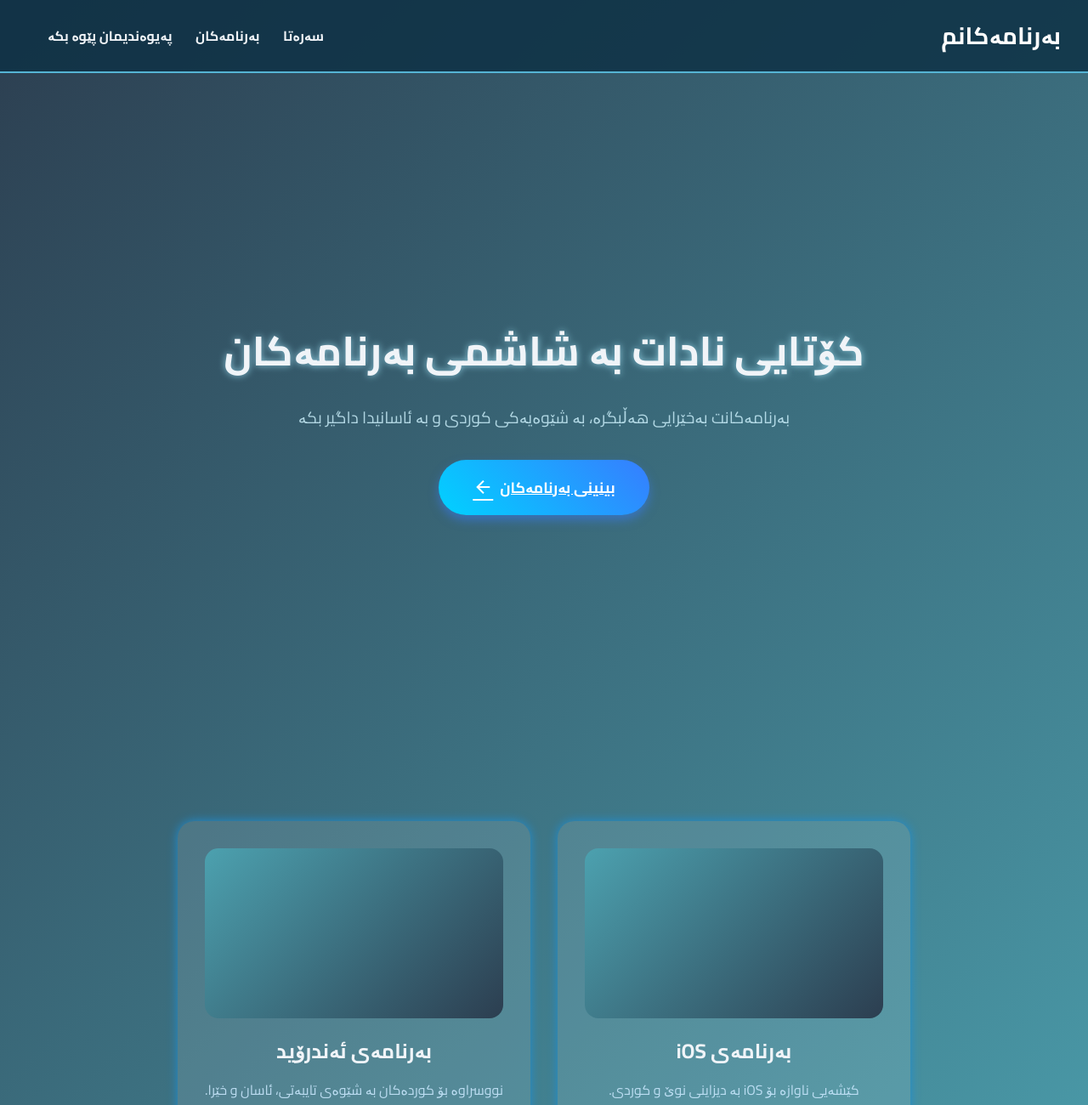
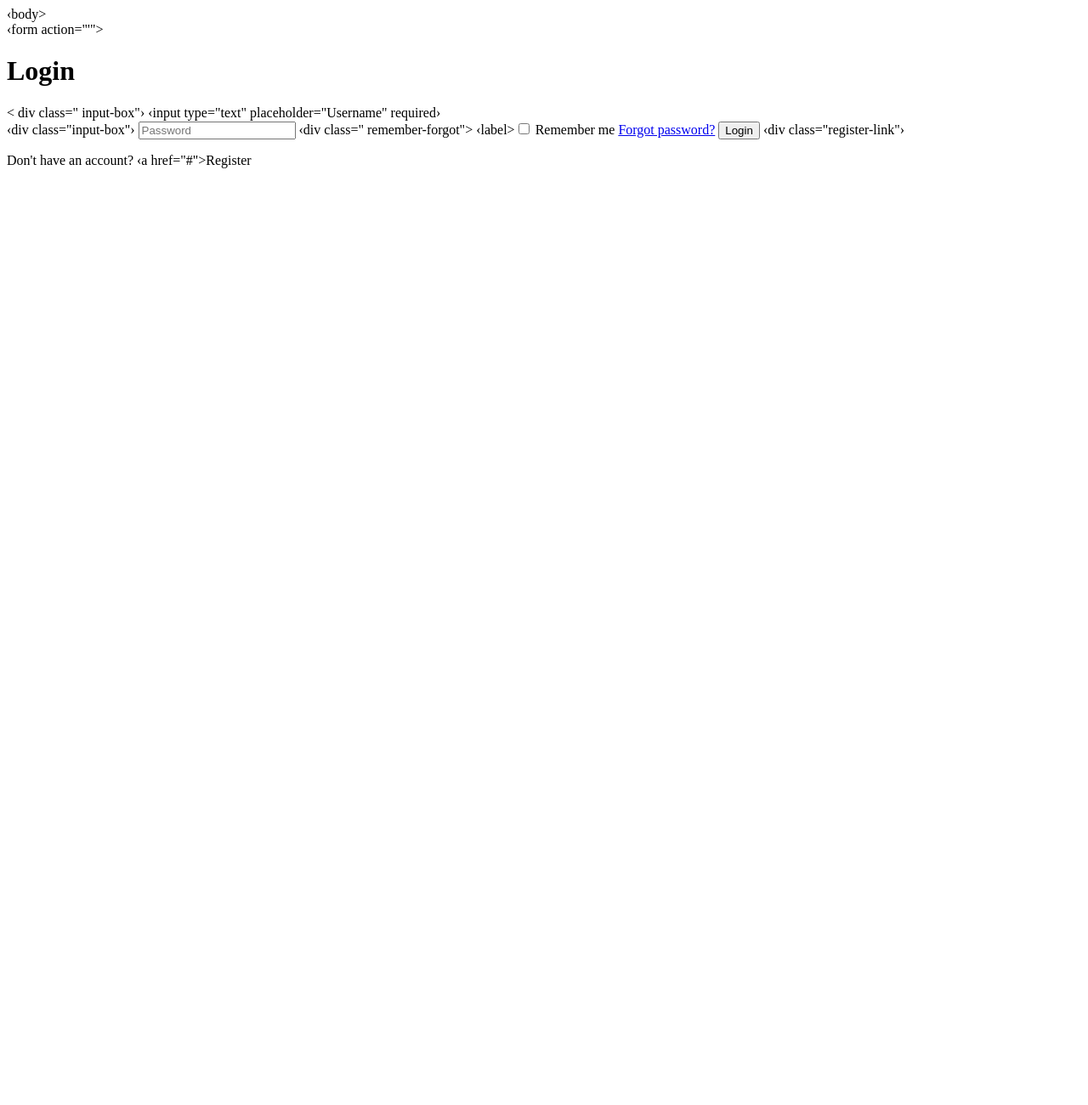
Before and after one commit to zhiwar404M/Website_2_, a plain HTML site: page index.html in a window 1280 px wide. Shown: the top 1300 px of the page at 85% size. After the commit the page ends 800 px from the top, so only its background shows below. Drawn offline with Linux system fonts and the light colour scheme.

Commit message:
Update index.html

```diff
--- a/index.html
+++ b/index.html
@@ -1,191 +1,26 @@
-<!DOCTYPE html>
-<html lang="ku" dir="rtl">
-<head>
-  <meta charset="UTF-8" />
-  <meta name="viewport" content="width=device-width, initial-scale=1" />
-  <title>بەرنامەکانم - کوردی و ناوازە</title>
-  <link href="https://fonts.googleapis.com/css2?family=Cairo:wght@400;700&display=swap" rel="stylesheet" />
-  <link href="https://fonts.googleapis.com/icon?family=Material+Icons" rel="stylesheet" />
-  <style>
-    * { box-sizing: border-box; margin: 0; padding: 0; }
-    body {
-      font-family: 'Cairo', sans-serif;
-      background: linear-gradient(135deg, #2c3e50, #4ca1af);
-      color: #f0f4f8;
-      min-height: 100vh;
-      direction: rtl;
-      display: flex;
-      flex-direction: column;
-    }
-    header {
-      background: rgba(15, 50, 70, 0.85);
-      border-bottom: 2px solid #55b4d4;
-      padding: 1rem 2rem;
-      position: sticky;
-      top: 0;
-      z-index: 1000;
-      display: flex;
-      justify-content: space-between;
-      align-items: center;
-    }
-    .logo { font-size: 1.75rem; font-weight: bold; color: #fff; }
-    nav a {
-      margin-left: 1.5rem;
-      font-weight: bold;
-      color: #f0f4f8;
-      text-decoration: none;
-    }
-    nav a:hover { color: #a3e3f7; }
-
-    .hero {
-      padding: 80px 20px;
-      text-align: center;
-      display: flex;
-      flex-direction: column;
-      justify-content: center;
-      align-items: center;
-      flex: 1;
-      min-height: 100vh;
-    }
-    .hero h1 {
-      font-size: clamp(2rem, 6vw, 3rem);
-      margin-bottom: 1rem;
-      text-shadow: 0 0 8px rgba(163, 227, 247, 0.8);
-    }
-    .hero p {
-      font-size: 1.2rem;
-      max-width: 600px;
-      color: #d0f4ffcc;
-      margin-bottom: 2rem;
-    }
-    .btn-primary {
-      background: linear-gradient(45deg, #00d2ff, #377dff);
-      color: white;
-      padding: 1rem 2.5rem;
-      border-radius: 40px;
-      font-size: 1.1rem;
-      font-weight: bold;
-      border: none;
-      cursor: pointer;
-      box-shadow: 0 6px 12px rgba(55, 125, 255, 0.5);
-      transition: transform 0.3s ease;
-      display: inline-flex;
-      align-items: center;
-      justify-content: center;
-      gap: 0.5rem;
-      margin: 0 auto;
-    }
-    .btn-primary:hover {
-      transform: translateY(-4px);
-      box-shadow: 0 12px 24px rgba(55, 125, 255, 0.8);
-    }
-
-    .apps {
-      padding: 80px 20px;
-      display: grid;
-      grid-template-columns: repeat(auto-fit, minmax(300px, 1fr));
-      gap: 2rem;
-      max-width: 1200px;
-      margin: 0 auto;
-    }
-    .app-card {
-      background: rgba(255,255,255,0.1);
-      padding: 2rem;
-      border-radius: 20px;
-      text-align: center;
-      box-shadow: 0 0 12px #1f8ed3;
-      transition: transform 0.3s ease;
-    }
-    .app-card:hover {
-      transform: translateY(-10px);
-    }
-    .app-image {
-      height: 200px;
-      background: linear-gradient(135deg, #4ca1af, #2c3e50);
-      margin-bottom: 1rem;
-      border-radius: 16px;
-    }
-    .app-title {
-      font-size: 1.5rem;
-      font-weight: bold;
-      margin-bottom: 0.5rem;
-    }
-    .app-desc {
-      font-size: 1rem;
-      color: #cbe9ffdd;
-      margin-bottom: 1.5rem;
-    }
-    .download-btn {
-      background: linear-gradient(135deg, #4ca1af, #337c8c);
-      padding: 0.75rem 2rem;
-      color: #fff;
-      border-radius: 30px;
-      border: none;
-      font-weight: bold;
-      font-size: 1rem;
-      cursor: pointer;
-      display: inline-flex;
-      align-items: center;
-      gap: 0.4rem;
-      box-shadow: 0 4px 10px rgba(51, 124, 140, 0.65);
-    }
-
-    footer {
-      background: rgba(15, 50, 70, 0.85);
-      text-align: center;
-      padding: 2rem 1rem;
-      color: #b8d5e3;
-      font-size: 0.9rem;
-      margin-top: auto;
-    }
-
-    @media (max-width: 640px) {
-      header {
-        flex-direction: column;
-        gap: 1rem;
-      }
-      nav a {
-        margin-left: 0.5rem;
-      }
-    }
-  </style>
-</head>
-<body>
-
-<header>
-  <div class="logo">بەرنامەکانم</div>
-  <nav>
-    <a href="#hero">سەرەتا</a>
-    <a href="#apps">بەرنامەکان</a>
-    <a href="#contact">پەیوەندیمان پێوە بکە</a>
-  </nav>
-</header>
-
-<section id="hero" class="hero">
-  <h1>کۆتایی نادات بە شاشمی بەرنامەکان</h1>
-  <p>بەرنامەکانت بەخێرایی هەڵبگرە، بە شێوەیەکی کوردی و بە ئاسانیدا داگیر بکە</p>
-  <a href="#apps" class="btn-primary">بینینی بەرنامەکان <span class="material-icons">arrow_back</span></a>
-</section>
-
-<section id="apps" class="apps">
-  <div class="app-card">
-    <div class="app-image" aria-label="ئاپی iOS"></div>
-    <div class="app-title">بەرنامەی iOS</div>
-    <div class="app-desc">کێشەیی ناوازە بۆ iOS بە دیزاینی نوێ و کوردی.</div>
-    <button class="download-btn">داگرتن <span class="material-icons">smartphone</span></button>
-  </div>
-  <div class="app-card">
-    <div class="app-image" aria-label="ئاپی ئەندرۆید"></div>
-    <div class="app-title">بەرنامەی ئەندرۆید</div>
-    <div class="app-desc">نووسراوە بۆ کوردەکان بە شێوەی تایبەتی، ئاسان و خێرا.</div>
-    <button class="download-btn">داگرتن <span class="material-icons">android</span></button>
-  </div>
-</section>
-
-<footer id="contact">
-  <p>© ٢٠٢٤ بەرنامەکانم – هەموو مافەکان پارێزراون</p>
-  <p>پەیوەندی: <a href="mailto:support@example.com">support@example.com</a></p>
-</footer>
-
+‹body>
+<div class="wrapper">
+‹form action="'">
+<h1>Login</h1>
+< div class=" input-box"›
+‹input type="text" placeholder="Username" required›
+<i class='bx bxs-user'></i>
+</div>
+‹div class="input-box"›
+<input type="password" placeholder="Password"
+required>
+<i class='bx bxs-lock-alt'></i>
+</div>
+‹div class=" remember-forgot">
+‹label><input type="checkbox"> Remember me</label>
+<a href="#">Forgot password?</a>
+</div>
+<button
+type="submit" class="btn">Login</button>
+‹div class="register-link"›
+<p>Don't have an account? ‹a href="#">Register</a></p>
+</div>
+</ form>
+</div>
 </body>
-</html>
+</html >
```
